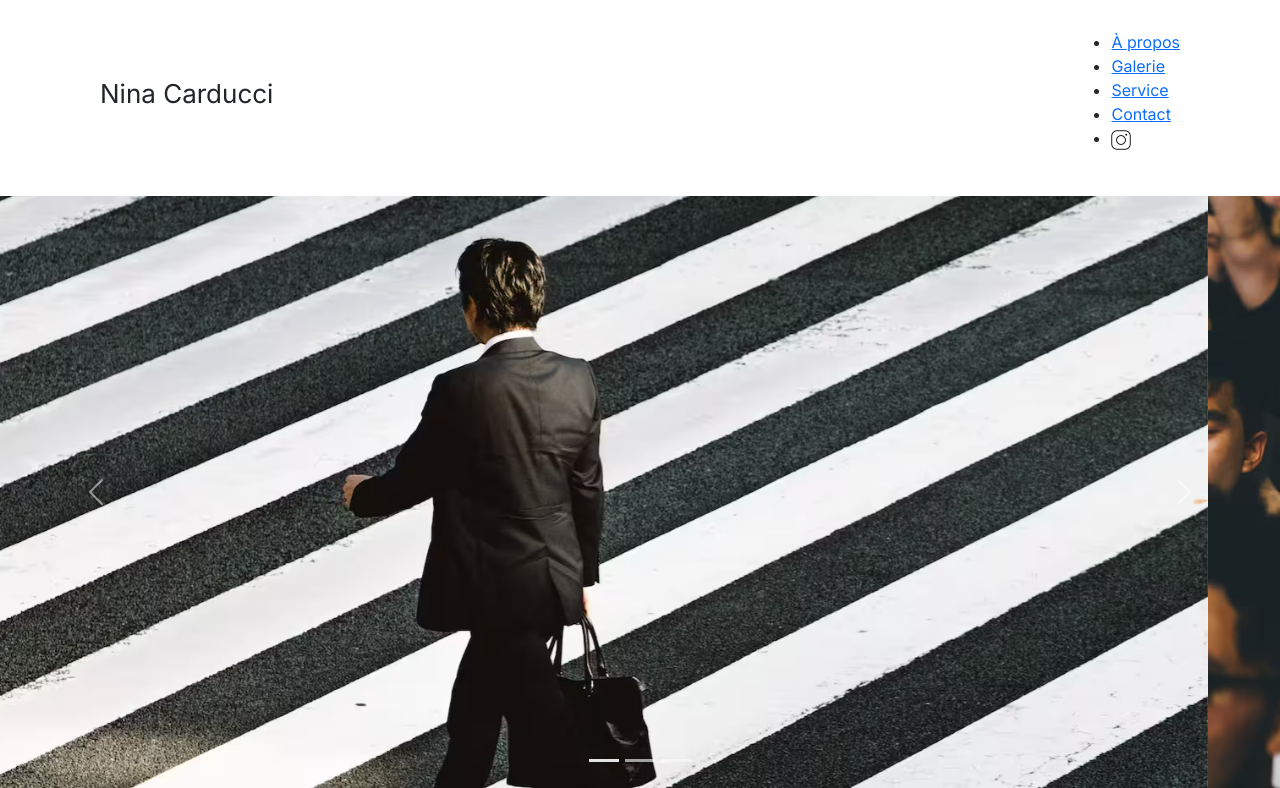
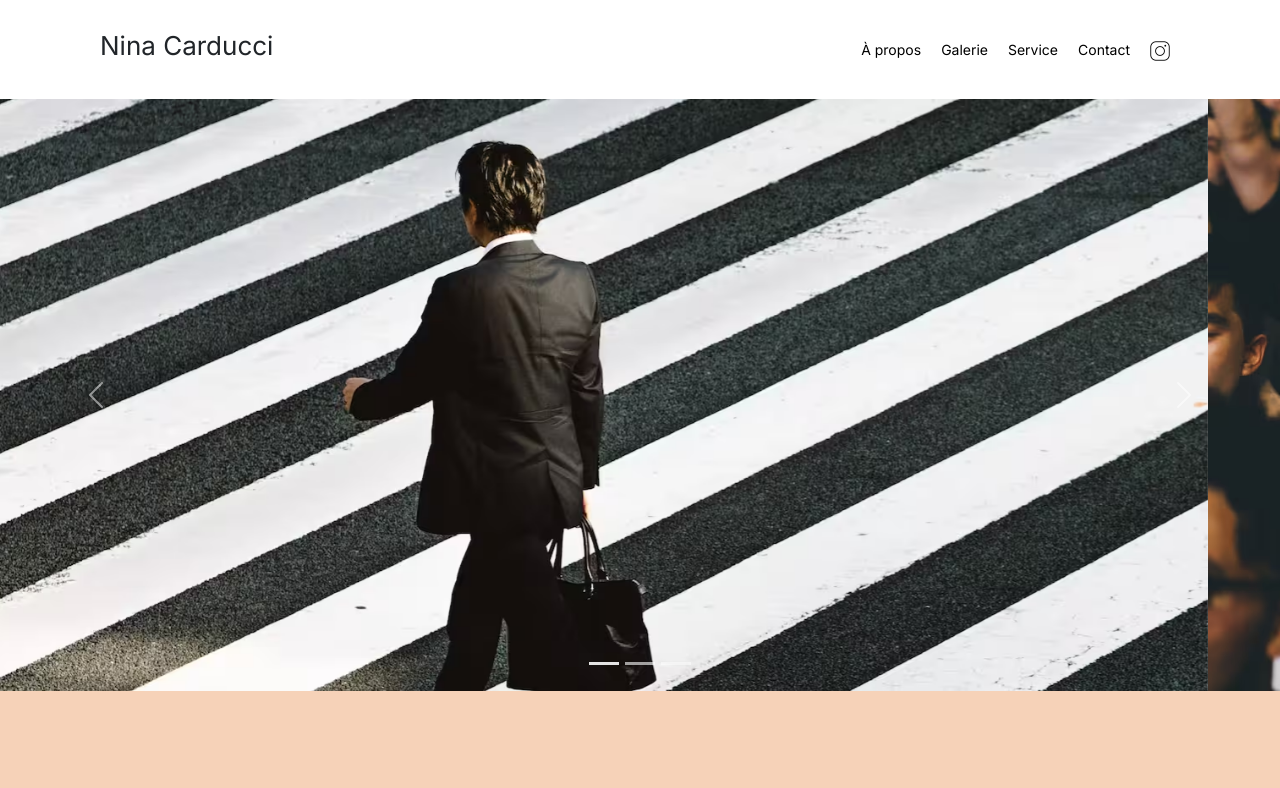
Before and after one commit to Tonio2023/Nina-Carducci-P5-fini, a plain HTML site: page index.html in a window 1280 px wide. Shown: the top 788 px of the page. Drawn offline with nearby package versions, Linux system fonts and the light colour scheme.

Commit message:
Update style.css

```diff
--- a/assets/style.css
+++ b/assets/style.css
@@ -3,7 +3,7 @@ body {
 	margin: auto;
 }
 * {
-	font-family: 'Inter';
+	font-family: 'Inter', Arial, Helvetica, sans-serif;
 	font-style: normal;
 }
 .top-header {
@@ -22,18 +22,18 @@ body {
 	font-size: 26px;
 }
 
-.nav ul {
+nav ul {
 	display: flex;
 	list-style-type: none;
 	font-size: 14px;
 	margin-bottom: 0;
 }
 
-.nav li {
+nav li {
 	padding-inline: 10px;
 }
 
-.nav a {
+nav a {
 	text-decoration: none;
 	color: #000
 }
```
